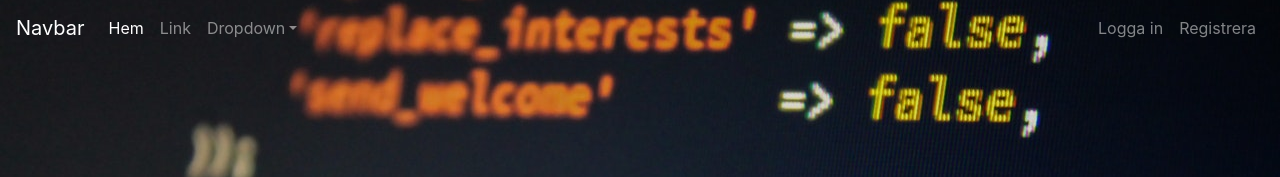
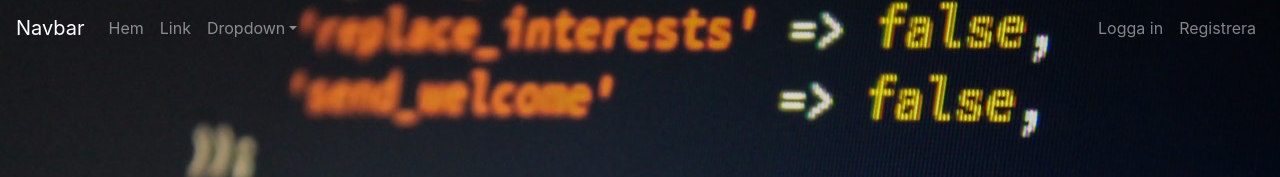
Before and after one commit to Mattans94/workshop, a React (Create React App) app in the folder frontend/: page / in a window 1280 px wide. Shown: the top 177 px of the page. Built offline with nearby package versions, Linux system fonts and the light colour scheme.

Commit message:
description comment

```diff
--- a/frontend/src/components/Navigation/index.js
+++ b/frontend/src/components/Navigation/index.js
@@ -1,5 +1,5 @@
 import React, { Component } from 'react';
-import { NavLink } from 'react-router-dom';
+import { NavLink, withRouter } from 'react-router-dom';
 import { connect } from 'react-redux';
 
 class Navigation extends Component {
@@ -23,7 +23,7 @@ class Navigation extends Component {
         <div className="collapse navbar-collapse" id="navbarSupportedContent">
           <ul className="navbar-nav mr-auto">
             <li className="nav-item">
-              <NavLink className="nav-link" to="/" exact>
+              <NavLink className="nav-link" to="/register" exact>
                 Hem
               </NavLink>
             </li>
@@ -99,4 +99,9 @@ const mapStateToProps = state => {
   };
 };
 
-export default connect(mapStateToProps)(Navigation);
+/**
+ * @param withRouter
+ * @description To make nav links work properly, e.g the active class.
+ * @description This occurs only with Redux connected!
+ */
+export default withRouter(connect(mapStateToProps)(Navigation));
```
